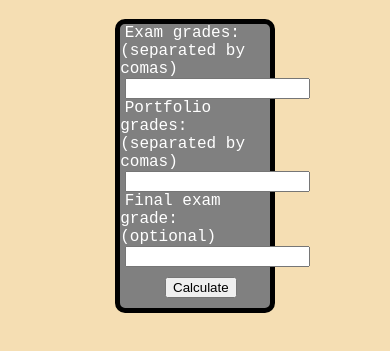
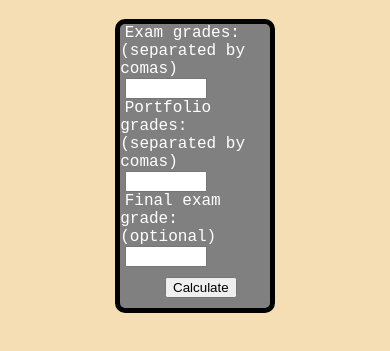
Before and after one commit to miltonmelara/fullGradeCalculator, a plain HTML site: page index.html in a window 390 px wide. Shown: the part 61-412 px from the top of the page. Drawn offline with Linux system fonts and the light colour scheme.

Commit message:
Second try to fix mobile issue

```diff
--- a/styles.css
+++ b/styles.css
@@ -108,3 +108,6 @@ html{
 label, input{
     margin-left: 3%;
 }
+.text{
+    width: 50%;
+}
```
